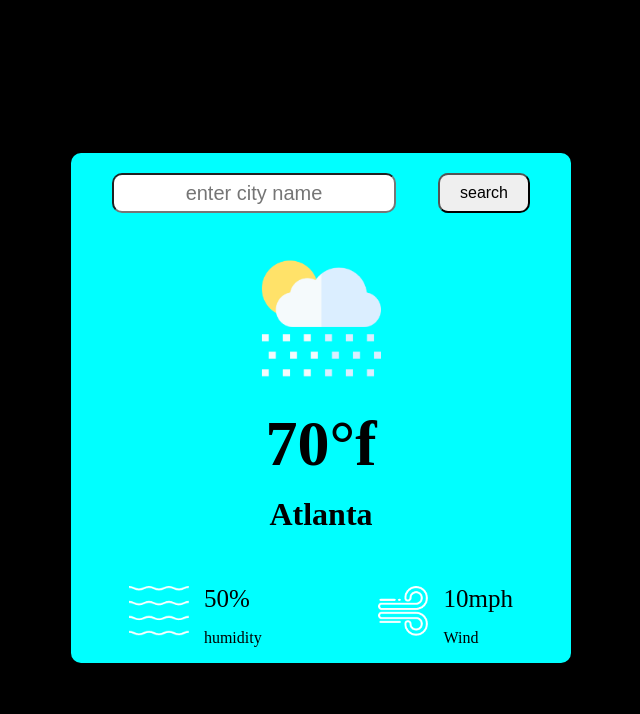
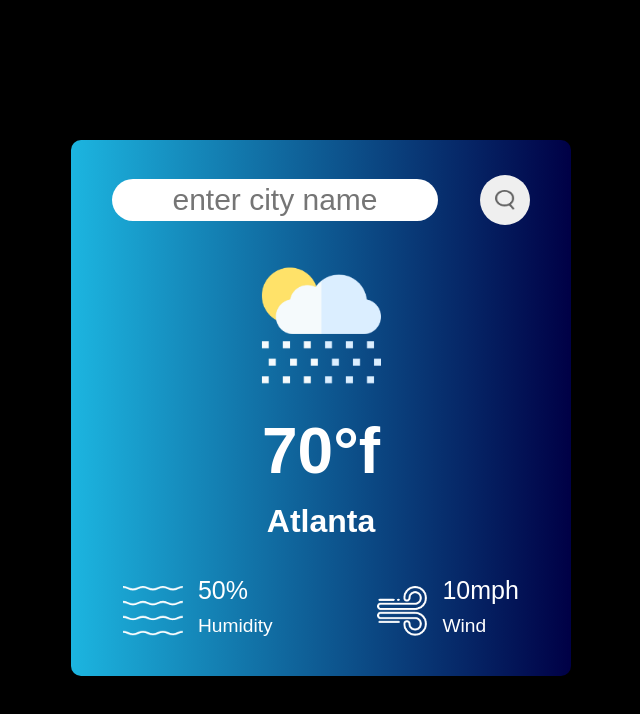
Before and after one commit to JakeMoretz/weather-app, a plain HTML site: page index.html in a window 1280 px wide. Shown: the whole page, without its empty margins (319-959 px from the left). Drawn offline with Linux system fonts and the light colour scheme.

Commit message:
finished mini app

```diff
--- a/index.html
+++ b/index.html
@@ -10,7 +10,7 @@
 <div class="card">
     <div class="search">
         <input class="search-input" type="text" placeholder="enter city name">
-        <button class="btn">search</button>
+        <button><img src="./src/search.png" alt=""></button>
     </div>
     <div class="weather">
         <img src="./src/rain.png" class="weather-icon" alt="">
@@ -21,7 +21,7 @@
                 <img src="./src/humidity.png" alt="">
                 <div>
                     <p class="humidity">50%</p>
-                    <p>humidity</p>
+                    <p>Humidity</p>
                 </div>
             </div>
             <div class="col">
--- a/style.css
+++ b/style.css
@@ -1,3 +1,8 @@
+* {
+    font-family: 'Barlow Condensed', sans-serif;
+    color: white;
+}
+
 body {
     background-color: black;
     min-height: 100vh;
@@ -6,31 +11,49 @@ body {
 }
 
 .card {
-    background-color: aqua;
+    background: #000046;  /* fallback for old browsers */
+    background: -webkit-linear-gradient(to right, #1CB5E0, #000046);  /* Chrome 10-25, Safari 5.1-6 */
+    background: linear-gradient(to right, #1CB5E0, #000046); /* W3C, IE 10+/ Edge, Firefox 16+, Chrome 26+, Opera 12+, Safari 7+ */
+
     width: 500px;
     border-radius: 10px;
     text-align: center;
+    padding-top: 20px;
+    padding-bottom: 20px;
 }
 
 .search {
     height: 40px;
     display: flex;
     justify-content: space-around;
+    align-items: center;
     margin: 20px;
 }
 
 .search-input {
-    width: 60%;
-    border-radius: 10px;
+    width: 70%;
+    height: 40px;
+    border-radius: 30px;
+    border: none;
     text-align: center;
-    font-size: 20px;
+    font-size: 30px;
+    color: black;
 }
 
-.btn {
-    width: 20%;
-    border-radius: 10px;
+button {
+    width: 50px;
+    height: 50px;
+    border-radius: 50px;
     font-size: 1em;
+    display: flex;
+    justify-content: center;
+    align-items: center;
+    border: none;
+}
 
+button img {
+    height: 20px;
+    width: 20px;
 }
 .weather-icon {
     height: 170px;
@@ -67,3 +90,15 @@ body {
     font-size: 25px;
     margin-bottom: 0;
 }
+
+p {
+    margin-top: 10px;
+    font-size: 1.2em;
+}
+
+
+@media (max-width:500px) {
+    .card {
+        width: 350px;
+    }
+}
```
